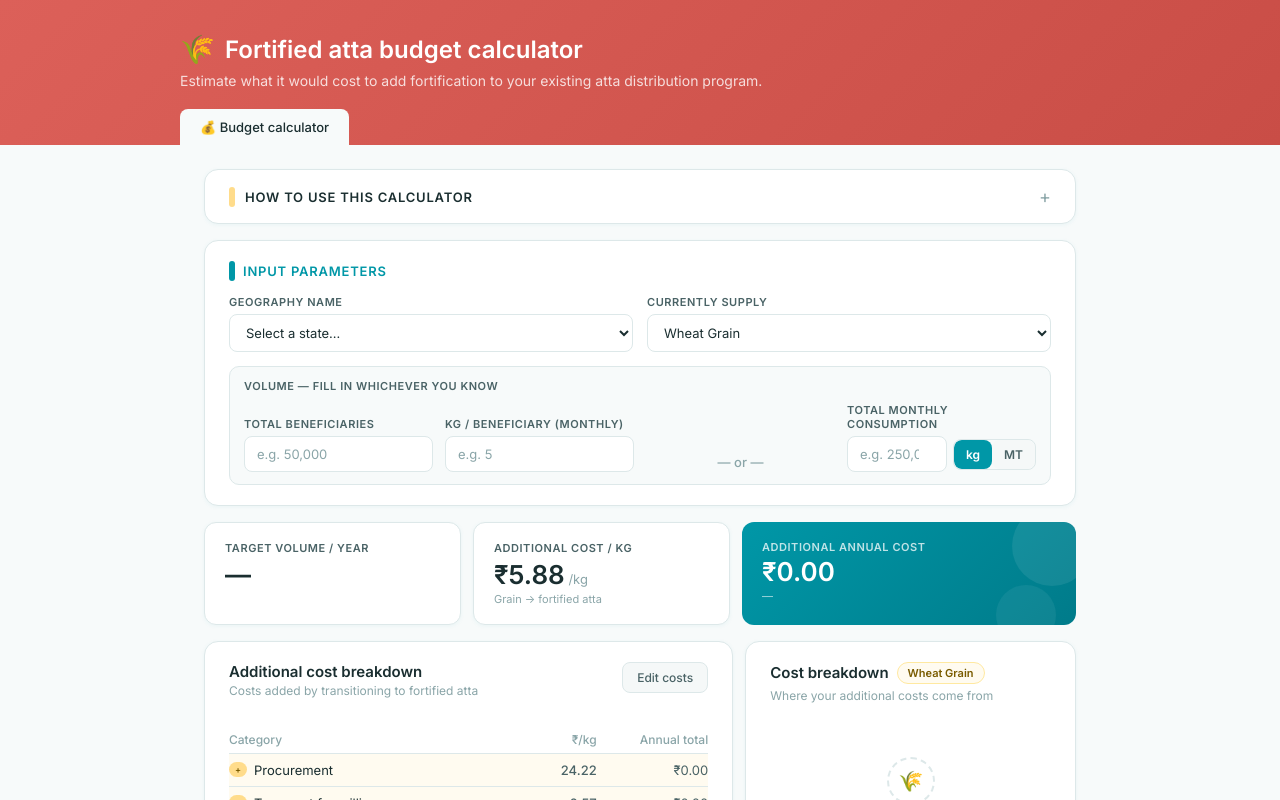
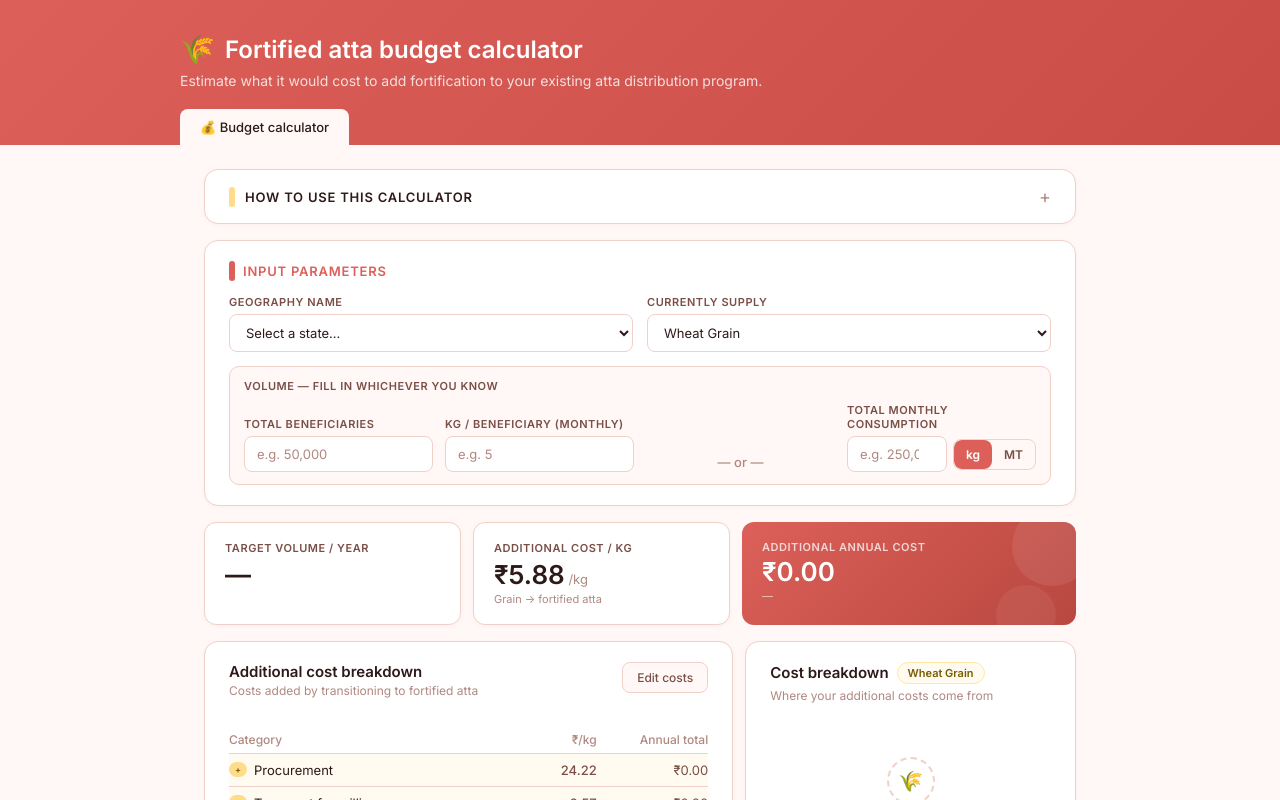
Before and after one commit to rebeccamurerwa-collab/atta-calculator, a React (Vite) app: page / in a window 1280 px wide. Shown: the top 800 px of the page. Built offline with nearby package versions, Linux system fonts and the light colour scheme.

Commit message:
Change color scheme from teal to red

```diff
--- a/src/App.jsx
+++ b/src/App.jsx
@@ -51,8 +51,8 @@ const SCORE = {
   modern:{ compliance:3, infrastructure:3, shelfLife:3, reach:3, automation:3 },
 };
 
-const C = { red:"#dc6059", yellow:"#ffdc8b", teal:"#0097a7", redLight:"#fdf1f0", redMid:"#f5b8b5", tealLight:"#e0f5f7", tealMid:"#4ec4cf", yellowLight:"#fffbf0", yellowMid:"#ffe9a0", dark:"#1a2e30", mid:"#4a6366", light:"#8aa5a8", border:"#dde8e9", bg:"#f7fafa", sand:"#ddd8cb" };
-const PIE_COLORS = [C.red, C.teal, C.yellow, "#e8927c","#33b5c2","#a0d8de","#f5c842","#6dd6a0"];
+const C = { red:"#dc6059", yellow:"#ffdc8b", teal:"#0097a7", redLight:"#fff2f0", redMid:"#f5b8b5", tealLight:"#ffd8cb", tealMid:"#f0a898", yellowLight:"#fffbf0", yellowMid:"#ffe9a0", dark:"#2d1a18", mid:"#7a4f47", light:"#b08880", border:"#f0d0c8", bg:"#fff8f6", sand:"#ffd8cb" };
+const PIE_COLORS = [C.red, C.teal, C.yellow, "#e8927c","#f0a898","#ffd8cb","#f5c842","#6dd6a0"];
 
 const fmt2 = n => Number(n).toFixed(2);
 const fmtBig = n => {
@@ -67,7 +67,7 @@ const globalStyle = `
   *, *::before, *::after { box-sizing: border-box; margin: 0; padding: 0; }
   body { font-family: 'Inter', -apple-system, sans-serif; background: ${C.bg}; color: ${C.dark}; min-height: 100vh; }
   input, select { font-family: inherit; font-size: 13px; padding: 9px 12px; border: 1.5px solid ${C.border}; border-radius: 8px; outline: none; background: #fff; color: ${C.dark}; width: 100%; transition: border-color 0.15s, box-shadow 0.15s; }
-  input:focus, select:focus { border-color: ${C.teal}; box-shadow: 0 0 0 3px rgba(0,151,167,0.12); }
+  input:focus, select:focus { border-color: ${C.red}; box-shadow: 0 0 0 3px rgba(220,96,89,0.12); }
   input::placeholder { color: ${C.light}; }
   button { font-family: inherit; cursor: pointer; }
 `;
@@ -127,7 +127,7 @@ function ScoreDots({ val }) {
   return (
     <div style={{display:"flex",gap:3,justifyContent:"center"}}>
       {[1,2,3].map(i=>(
-        <div key={i} style={{width:8,height:8,borderRadius:"50%",background:i<=val?C.teal:C.border}}/>
+        <div key={i} style={{width:8,height:8,borderRadius:"50%",background:i<=val?C.red:C.border}}/>
       ))}
     </div>
   );
@@ -164,20 +164,20 @@ function MillTab() {
   });
   return (
     <div>
-      <div style={{background:"#fff",border:`1px solid ${C.border}`,borderRadius:14,padding:"1.25rem 1.5rem",marginBottom:"1rem",boxShadow:"0 1px 4px rgba(0,151,167,0.06)"}}>
+      <div style={{background:"#fff",border:`1px solid ${C.border}`,borderRadius:14,padding:"1.25rem 1.5rem",marginBottom:"1rem",boxShadow:"0 1px 4px rgba(220,96,89,0.06)"}}>
         <p style={{fontSize:13,color:C.mid,margin:"0 0 14px",lineHeight:1.7}}>Select a mill type to explore its suitability for your fortified atta program. Information is drawn from the <em>Wheat Flour Supply Chain Analysis</em>, Food Fortification Initiative (FFI), Haryana, 2016.</p>
         <div style={{display:"grid",gridTemplateColumns:"repeat(3,1fr)",gap:10}}>
           {MILLS.map(m=>(
             <button key={m.id} onClick={()=>setSelectedMill(m.id)}
-              style={{padding:"14px 10px",borderRadius:10,border:`2px solid ${selectedMill===m.id?C.teal:C.border}`,background:selectedMill===m.id?C.tealLight:"#fff",cursor:"pointer",textAlign:"center"}}>
-              <p style={{fontSize:15,fontWeight:600,color:selectedMill===m.id?C.teal:C.dark,margin:"0 0 3px"}}>{m.label}</p>
+              style={{padding:"14px 10px",borderRadius:10,border:`2px solid ${selectedMill===m.id?C.red:C.border}`,background:selectedMill===m.id?C.tealLight:"#fff",cursor:"pointer",textAlign:"center"}}>
+              <p style={{fontSize:15,fontWeight:600,color:selectedMill===m.id?C.red:C.dark,margin:"0 0 3px"}}>{m.label}</p>
               <p style={{fontSize:11,color:C.mid,margin:0}}>{m.sub}</p>
             </button>
           ))}
         </div>
       </div>
       <div style={{background:C.tealLight,border:`1px solid ${C.tealMid}`,borderRadius:12,padding:"1rem 1.25rem",marginBottom:"1rem"}}>
-        <p style={{fontSize:13,fontWeight:600,color:C.teal,margin:"0 0 6px"}}>{mill.label} — {mill.sub}</p>
+        <p style={{fontSize:13,fontWeight:600,color:C.red,margin:"0 0 6px"}}>{mill.label} — {mill.sub}</p>
         <p style={{fontSize:13,color:"#2a5f66",lineHeight:1.7,margin:"0 0 14px"}}>{MILL_NOTES[selectedMill]}</p>
         <div style={{display:"grid",gridTemplateColumns:"repeat(5,1fr)",gap:8}}>
           {[["Compliance","compliance"],["Infrastructure","infrastructure"],["Shelf life","shelfLife"],["Distribution","reach"],["Automation","automation"]].map(([label,key])=>(
@@ -189,7 +189,7 @@ function MillTab() {
         </div>
         <p style={{fontSize:10,color:C.light,margin:"8px 0 0"}}>● ● ● High &nbsp;·&nbsp; ● ● ○ Medium &nbsp;·&nbsp; ● ○ ○ Low</p>
       </div>
-      <div style={{background:"#fff",border:`1px solid ${C.border}`,borderRadius:14,padding:"1.25rem 1.5rem",marginBottom:"1rem",boxShadow:"0 1px 4px rgba(0,151,167,0.06)"}}>
+      <div style={{background:"#fff",border:`1px solid ${C.border}`,borderRadius:14,padding:"1.25rem 1.5rem",marginBottom:"1rem",boxShadow:"0 1px 4px rgba(220,96,89,0.06)"}}>
         <SectionTitle sub="Product quality and regulatory compliance">Quality & specifications</SectionTitle>
         <div style={{overflowX:"auto"}}>
           <table style={{width:"100%",borderCollapse:"collapse",fontSize:12}}>
@@ -198,7 +198,7 @@ function MillTab() {
                 <th style={{textAlign:"left",padding:"8px 12px 8px 0",color:C.light,fontWeight:500,minWidth:140}}>Consideration</th>
                 {MILLS.map(m=>(
                   <th key={m.id} style={{textAlign:"left",padding:"8px 12px",fontWeight:600,fontSize:11,minWidth:160}}>
-                    <span style={{padding:"3px 10px",borderRadius:20,background:selectedMill===m.id?C.tealLight:"#f5f8f8",color:selectedMill===m.id?C.teal:C.mid,border:`1px solid ${selectedMill===m.id?C.tealMid:C.border}`}}>{m.label}</span>
+                    <span style={{padding:"3px 10px",borderRadius:20,background:selectedMill===m.id?C.tealLight:C.bg,color:selectedMill===m.id?C.red:C.mid,border:`1px solid ${selectedMill===m.id?C.tealMid:C.border}`}}>{m.label}</span>
                   </th>
                 ))}
               </tr>
@@ -216,7 +216,7 @@ function MillTab() {
           </table>
         </div>
       </div>
-      <div style={{background:"#fff",border:`1px solid ${C.border}`,borderRadius:14,padding:"1.25rem 1.5rem",boxShadow:"0 1px 4px rgba(0,151,167,0.06)"}}>
+      <div style={{background:"#fff",border:`1px solid ${C.border}`,borderRadius:14,padding:"1.25rem 1.5rem",boxShadow:"0 1px 4px rgba(220,96,89,0.06)"}}>
         <SectionTitle sub="Procurement, distribution and operational considerations">Operational aspects</SectionTitle>
         <div style={{overflowX:"auto"}}>
           <table style={{width:"100%",borderCollapse:"collapse",fontSize:12}}>
@@ -225,7 +225,7 @@ function MillTab() {
                 <th style={{textAlign:"left",padding:"8px 12px 8px 0",color:C.light,fontWeight:500,minWidth:140}}>Consideration</th>
                 {MILLS.map(m=>(
                   <th key={m.id} style={{textAlign:"left",padding:"8px 12px",fontWeight:600,fontSize:11,minWidth:160}}>
-                    <span style={{padding:"3px 10px",borderRadius:20,background:selectedMill===m.id?C.tealLight:"#f5f8f8",color:selectedMill===m.id?C.teal:C.mid,border:`1px solid ${selectedMill===m.id?C.tealMid:C.border}`}}>{m.label}</span>
+                    <span style={{padding:"3px 10px",borderRadius:20,background:selectedMill===m.id?C.tealLight:C.bg,color:selectedMill===m.id?C.red:C.mid,border:`1px solid ${selectedMill===m.id?C.tealMid:C.border}`}}>{m.label}</span>
                   </th>
                 ))}
               </tr>
@@ -250,7 +250,7 @@ function MillTab() {
 async function generatePDF({ geoName, supplyType, targetVol, additionalUnitTotal, additionalTotal, fullTotalCost, costs, visibleCosts, extraCats, isGrain, volumeUnit, totalMonthlyKg, reportTitle }) {
   const doc = new jsPDF({ orientation:"portrait", unit:"mm", format:"a4" });
   const W = 210, ml = 18, mr = 18, cw = W - ml - mr;
-  const red = [220,96,89], teal = [0,151,167], peach = [255,216,203], dark = [26,46,48], mid = [74,99,102], light = [138,165,168], lightBg = [247,250,250], peachLight = [255,248,246];
+  const red = [220,96,89], teal = [0,151,167], peach = [255,216,203], dark = [45,26,24], mid = [122,79,71], light = [176,136,128], lightBg = [255,248,246], peachLight = [255,240,235];
 
   const fmt2 = n => Number(n).toFixed(2);
   const fmtBig = n => {
@@ -548,7 +548,7 @@ export default function App() {
 
   const volMT = targetVol>0 ? (targetVol/1000).toFixed(2)+" MT" : null;
   const costPerKg = additionalUnitTotal;
-  const cardShadow = "0 1px 4px rgba(0,151,167,0.06)";
+  const cardShadow = "0 1px 4px rgba(220,96,89,0.06)";
 
   const tabs = [
     { id:"calculator", label:"💰 Budget calculator" },
@@ -569,7 +569,7 @@ export default function App() {
             {tabs.map(t=>(
               <button key={t.id} onClick={()=>setActiveTab(t.id)}
                 style={{padding:"10px 20px",fontSize:13,fontWeight:500,border:"none",borderRadius:"8px 8px 0 0",cursor:"pointer",
-                  background:activeTab===t.id?"#f7fafa":"rgba(255,255,255,0.15)",
+                  background:activeTab===t.id?C.bg:"rgba(255,255,255,0.15)",
                   color:activeTab===t.id?C.dark:"rgba(255,255,255,0.85)"}}>
                 {t.label}
               </button>
@@ -614,8 +614,8 @@ export default function App() {
             {/* Inputs */}
             <div style={{background:"#fff",border:`1px solid ${C.border}`,borderRadius:14,padding:"1.25rem 1.5rem",marginBottom:"1rem",boxShadow:cardShadow}}>
               <div style={{display:"flex",alignItems:"center",gap:8,marginBottom:14}}>
-                <div style={{width:6,height:20,background:C.teal,borderRadius:3}}/>
-                <p style={{fontSize:13,fontWeight:600,color:C.teal,margin:0,textTransform:"uppercase",letterSpacing:"0.06em"}}>Input parameters</p>
+                <div style={{width:6,height:20,background:C.red,borderRadius:3}}/>
+                <p style={{fontSize:13,fontWeight:600,color:C.red,margin:0,textTransform:"uppercase",letterSpacing:"0.06em"}}>Input parameters</p>
               </div>
               <div style={{display:"grid",gridTemplateColumns:"repeat(auto-fit,minmax(200px,1fr))",gap:14,marginBottom:14}}>
                 <div>
@@ -656,13 +656,13 @@ export default function App() {
                       <div style={{display:"flex",borderRadius:8,border:`1.5px solid ${C.border}`,overflow:"hidden",flexShrink:0}}>
                         {["kg","MT"].map(u=>(
                           <button key={u} onClick={()=>handleVolumeUnitToggle(u)}
-                            style={{padding:"7px 12px",fontSize:12,fontWeight:600,border:"none",cursor:"pointer",background:volumeUnit===u?C.teal:"#f5f8f8",color:volumeUnit===u?"#fff":C.mid,transition:"background 0.15s"}}>
+                            style={{padding:"7px 12px",fontSize:12,fontWeight:600,border:"none",cursor:"pointer",background:volumeUnit===u?C.red:C.bg,color:volumeUnit===u?"#fff":C.mid,transition:"background 0.15s"}}>
                             {u}
                           </button>
                         ))}
                       </div>
                     </div>
-                    {derivedPerCapita&&population&&<p style={{fontSize:11,color:C.teal,margin:"4px 0 0"}}>≈ {derivedPerCapita} kg / beneficiary / month</p>}
+                    {derivedPerCapita&&population&&<p style={{fontSize:11,color:C.red,margin:"4px 0 0"}}>≈ {derivedPerCapita} kg / beneficiary / month</p>}
                   </div>
                 </div>
               </div>
@@ -680,7 +680,7 @@ export default function App() {
                 <p style={{fontSize:26,fontWeight:600,color:C.dark,margin:0,lineHeight:1.1}}>₹{fmt2(costPerKg)}<span style={{fontSize:13,fontWeight:400,color:C.light}}> /kg</span></p>
                 <p style={{fontSize:11,color:C.light,margin:"3px 0 0"}}>{isGrain?"Grain → fortified atta":"Flour → fortified atta"}</p>
               </div>
-              <div style={{background:`linear-gradient(135deg, ${C.teal} 0%, #007b8a 100%)`,borderRadius:12,padding:"1.1rem 1.25rem",position:"relative",overflow:"hidden"}}>
+              <div style={{background:`linear-gradient(135deg, ${C.red} 0%, #b84840 100%)`,borderRadius:12,padding:"1.1rem 1.25rem",position:"relative",overflow:"hidden"}}>
                 <div style={{position:"absolute",right:-16,top:-16,width:80,height:80,borderRadius:"50%",background:"rgba(255,255,255,0.08)"}}/>
                 <div style={{position:"absolute",right:20,bottom:-20,width:60,height:60,borderRadius:"50%",background:"rgba(255,255,255,0.06)"}}/>
                 <p style={{fontSize:11,fontWeight:600,color:"rgba(255,255,255,0.75)",textTransform:"uppercase",letterSpacing:"0.05em",margin:"0 0 4px"}}>Additional annual cost</p>
@@ -712,7 +712,7 @@ export default function App() {
                     Additional cost breakdown
                   </SectionTitle>
                   <button onClick={()=>{ if(!customMode) setCustomCosts({...DEFAULT_COSTS}); setCustomMode(!customMode); }}
-                    style={{fontSize:12,padding:"7px 14px",background:customMode?C.tealLight:"#f5f8f8",color:customMode?C.teal:C.mid,border:`1.5px solid ${customMode?C.teal:C.border}`,borderRadius:8,fontWeight:500,flexShrink:0,marginLeft:8}}>
+                    style={{fontSize:12,padding:"7px 14px",background:customMode?C.tealLight:C.bg,color:customMode?C.red:C.mid,border:`1.5px solid ${customMode?C.red:C.border}`,borderRadius:8,fontWeight:500,flexShrink:0,marginLeft:8}}>
                     {customMode?"✓ Custom on":"Edit costs"}
                   </button>
                 </div>
@@ -773,7 +773,7 @@ export default function App() {
                   <div style={{display:"flex",gap:8,alignItems:"center",flexWrap:"wrap"}}>
                     <input placeholder="Category name (e.g. Storage costs)" value={newLabel} onChange={e=>setNewLabel(e.target.value)} style={{flex:"2 1 140px",fontSize:12,padding:"7px 10px"}}/>
                     <input type="number" placeholder="₹/kg" value={newCost} onChange={e=>setNewCost(e.target.value)} step="0.01" style={{flex:"1 1 70px",fontSize:12,padding:"7px 10px"}}/>
-                    <button onClick={addCategory} style={{fontSize:12,padding:"7px 14px",background:C.teal,color:"#fff",border:"none",borderRadius:8,fontWeight:500,flexShrink:0}}>Add</button>
+                    <button onClick={addCategory} style={{fontSize:12,padding:"7px 14px",background:C.red,color:"#fff",border:"none",borderRadius:8,fontWeight:500,flexShrink:0}}>Add</button>
                   </div>
                 </div>
                 {(customMode||extraCats.length>0)&&(
@@ -784,7 +784,7 @@ export default function App() {
               <div style={{background:"#fff",border:`1px solid ${C.border}`,borderRadius:14,padding:"1.25rem 1.5rem",boxShadow:cardShadow}}>
                 <div style={{display:"flex",alignItems:"center",gap:8,marginBottom:4,flexWrap:"wrap"}}>
                   <p style={{fontSize:15,fontWeight:600,color:C.dark,margin:0}}>Cost breakdown</p>
-                  <span style={{fontSize:11,padding:"3px 10px",borderRadius:20,background:isGrain?C.yellowLight:C.tealLight,color:isGrain?"#7a5c00":C.teal,fontWeight:600,border:`1px solid ${isGrain?C.yellowMid:C.tealMid}`}}>{supplyType}</span>
+                  <span style={{fontSize:11,padding:"3px 10px",borderRadius:20,background:isGrain?C.yellowLight:C.tealLight,color:isGrain?"#7a5c00":C.red,fontWeight:600,border:`1px solid ${isGrain?C.yellowMid:C.tealMid}`}}>{supplyType}</span>
                 </div>
                 <p style={{fontSize:12,color:C.light,margin:"0 0 14px"}}>{isGrain?"Where your additional costs come from":"Fortification is your only additional cost"}</p>
                 <PieChart data={pieData}/>
@@ -800,8 +800,8 @@ export default function App() {
                       </div>
                     ))}
                     <div style={{display:"flex",justifyContent:"space-between",padding:"8px 0 0"}}>
-                      <span style={{fontSize:13,fontWeight:600,color:C.teal}}>Additional total</span>
-                      <span style={{fontSize:13,fontWeight:600,color:C.teal}}>{fmtBig(additionalTotal)}</span>
+                      <span style={{fontSize:13,fontWeight:600,color:C.red}}>Additional total</span>
+                      <span style={{fontSize:13,fontWeight:600,color:C.red}}>{fmtBig(additionalTotal)}</span>
                     </div>
                   </div>
                 )}
```
